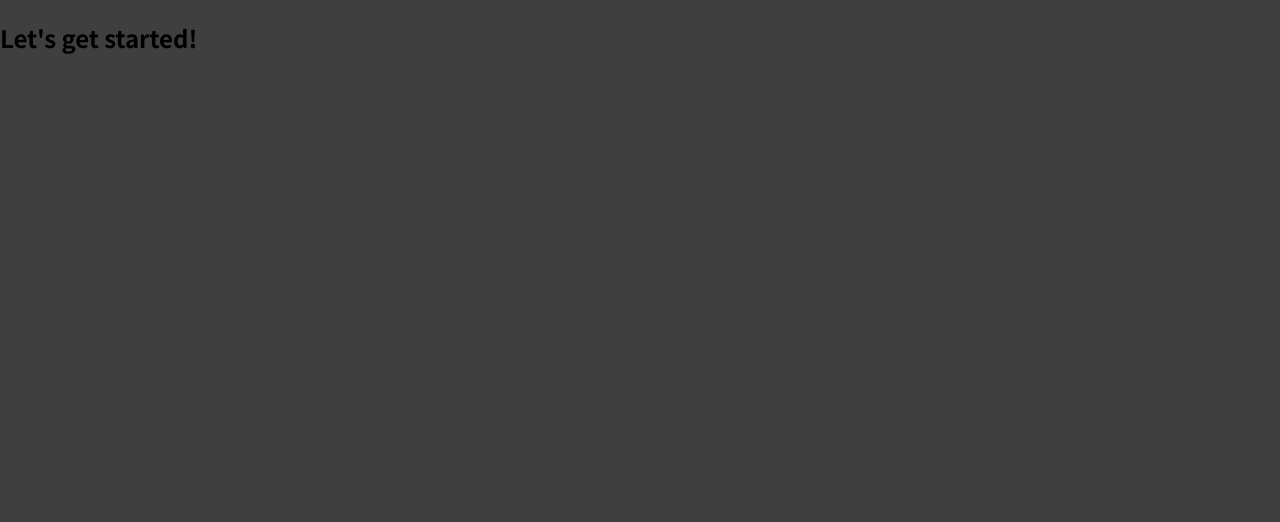
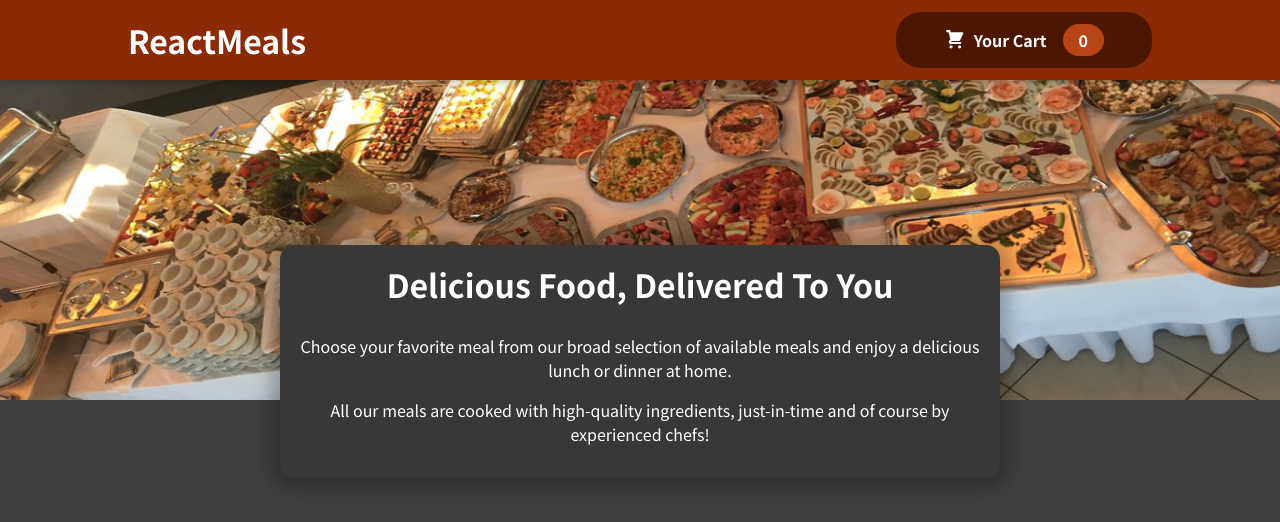
Before and after one commit to scottbraaten/food-order-react, a JavaScript app: page / in a window 1280 px wide. Shown: the top 522 px of the page. Built offline with nearby package versions, Linux system fonts and the light colour scheme.

Commit message:
set up header and summary

```diff
--- a/src/App.js
+++ b/src/App.js
@@ -1,7 +1,13 @@
+import AppSummary from "./components/AppSummary/AppSummary";
+import Header from "./components/Header/Header";
+import MealsList from "./components/MealsList/MealsList";
+
 function App() {
   return (
     <div>
-      <h2>Let's get started!</h2>
+      <Header />
+      <AppSummary />
+      <MealsList />
     </div>
   );
 }
--- /dev/null
+++ b/src/components/AppSummary/AppSummary.js
@@ -0,0 +1,19 @@
+import classes from './AppSummary.module.css';
+
+const AppSummary = () => {
+  return (
+    <section className={classes.summary}>
+      <h2>Delicious Food, Delivered To You</h2>
+      <p>
+        Choose your favorite meal from our broad selection of available meals
+        and enjoy a delicious lunch or dinner at home.
+      </p>
+      <p>
+        All our meals are cooked with high-quality ingredients, just-in-time and
+        of course by experienced chefs!
+      </p>
+    </section>
+  );
+};
+
+export default AppSummary;
--- /dev/null
+++ b/src/components/AppSummary/AppSummary.module.css
@@ -0,0 +1,18 @@
+.summary {
+    text-align: center;
+    max-width: 45rem;
+    width: 90%;
+    margin: auto;
+    margin-top: -10rem;
+    position: relative;
+    background-color: #383838;
+    color: white;
+    border-radius: 14px;
+    padding: 1rem;
+    box-shadow: 0 1px 18px 10px rgba(0, 0, 0, 0.25);
+  }
+
+  .summary h2 {
+    font-size: 2rem;
+    margin-top: 0;
+  }
--- /dev/null
+++ b/src/components/Header/Header.js
@@ -0,0 +1,18 @@
+import HeaderCartButton from './HeaderCartButton/HeaderCartButton';
+
+import classes from './Header.module.css';
+import meals from '../../assets/meals.jpg';
+
+const Header = props => {
+    return (
+        <>
+        <div className={classes.header}>
+            <h1>ReactMeals</h1>
+            <HeaderCartButton />
+        </div>
+        <img src={meals} className={classes['main-image']} />
+        </>
+    )
+}
+
+export default Header;
--- /dev/null
+++ b/src/components/Header/Header.module.css
@@ -0,0 +1,22 @@
+.header {
+    position: fixed;
+    top: 0;
+    left: 0;
+    width: 100%;
+    height: 5rem;
+    background-color: #8a2b06;
+    color: white;
+    display: flex;
+    justify-content: space-between;
+    align-items: center;
+    padding: 0 10%;
+    box-shadow: 0 2px 8px rgba(0, 0, 0, 0.25);
+    z-index: 10;
+  }
+
+  .main-image {
+    width: 100%;
+    height: 25rem;
+    z-index: 0;
+    overflow: hidden;
+  }
--- /dev/null
+++ b/src/components/Header/HeaderCartButton/HeaderCartButton.js
@@ -0,0 +1,17 @@
+import CartIcon from '../../UI/CartIcon';
+import classes from './HeaderCartButton.module.css';
+
+const HeaderCartButton = () => {
+    return (
+        <div className={classes.button}>
+            <div className={classes.icon}>
+                <CartIcon />
+            </div>
+            <label>Your Cart</label>
+            <div className={classes.badge}>0</div>
+        </div>
+
+    );
+}
+
+export default HeaderCartButton;
--- /dev/null
+++ b/src/components/Header/HeaderCartButton/HeaderCartButton.module.css
@@ -0,0 +1,59 @@
+.button {
+cursor: pointer;
+font: inherit;
+border: none;
+background-color: #4d1601;
+color: white;
+padding: 0.75rem 3rem;
+display: flex;
+justify-content: space-around;
+align-items: center;
+border-radius: 25px;
+font-weight: bold;
+}
+
+.button:hover,
+.button:active {
+background-color: #2c0d00;
+}
+
+.icon {
+width: 1.35rem;
+height: 1.35rem;
+margin-right: 0.5rem;
+}
+
+.badge {
+background-color: #b94517;
+padding: 0.25rem 1rem;
+border-radius: 25px;
+margin-left: 1rem;
+font-weight: bold;
+}
+
+.button:hover .badge,
+.button:active .badge {
+background-color: #92320c;
+}
+
+.bump {
+animation: bump 300ms ease-out;
+}
+
+@keyframes bump {
+0% {
+transform: scale(1);
+}
+10% {
+transform: scale(0.9);
+}
+30% {
+transform: scale(1.1);
+}
+50% {
+transform: scale(1.15);
+}
+100% {
+transform: scale(1);
+}
+}
--- /dev/null
+++ b/src/components/MealsList/MealsList.js
@@ -0,0 +1,11 @@
+import classes from './MealsList.module.css';
+
+const MealsList = (props) => {
+    return(
+        <div className={classes.meals}>
+
+        </div>
+    )
+}
+
+export default MealsList;
--- /dev/null
+++ b/src/components/MealsList/MealsList.module.css
@@ -0,0 +1,24 @@
+.meals {
+    max-width: 60rem;
+    width: 90%;
+    margin: 2rem auto;
+    animation: meals-appear 1s ease-out forwards;
+  }
+
+  .meals ul {
+    list-style: none;
+    margin: 0;
+    padding: 0;
+  }
+
+  @keyframes meals-appear {
+    from {
+      opacity: 0;
+      transform: translateY(3rem);
+    }
+
+    to {
+      opacity: 1;
+      transform: translateY(0);
+    }
+  }
--- /dev/null
+++ b/src/components/UI/CartIcon.js
@@ -0,0 +1,13 @@
+const CartIcon = () => {
+    return (
+        <svg
+        xmlns='http://www.w3.org/2000/svg'
+        viewBox='0 0 20 20'
+        fill='currentColor'
+        >
+            <path d='M3 1a1 1 0 000 2h1.22l.305 1.222a.997.997 0 00.01.042l1.358 5.43-.893.892C3.74 11.846 4.632 14 6.414 14H15a1 1 0 000-2H6.414l1-1H14a1 1 0 00.894-.553l3-6A1 1 0 0017 3H6.28l-.31-1.243A1 1 0 005 1H3zM16 16.5a1.5 1.5 0 11-3 0 1.5 1.5 0 013 0zM6.5 18a1.5 1.5 0 100-3 1.5 1.5 0 000 3z' />
+        </svg>
+    );
+};
+
+export default CartIcon;
```
Also changed, not shown: src/assets/dummy-meals.js (added, +26 -0 lines), src/assets/meals.jpg (added).
